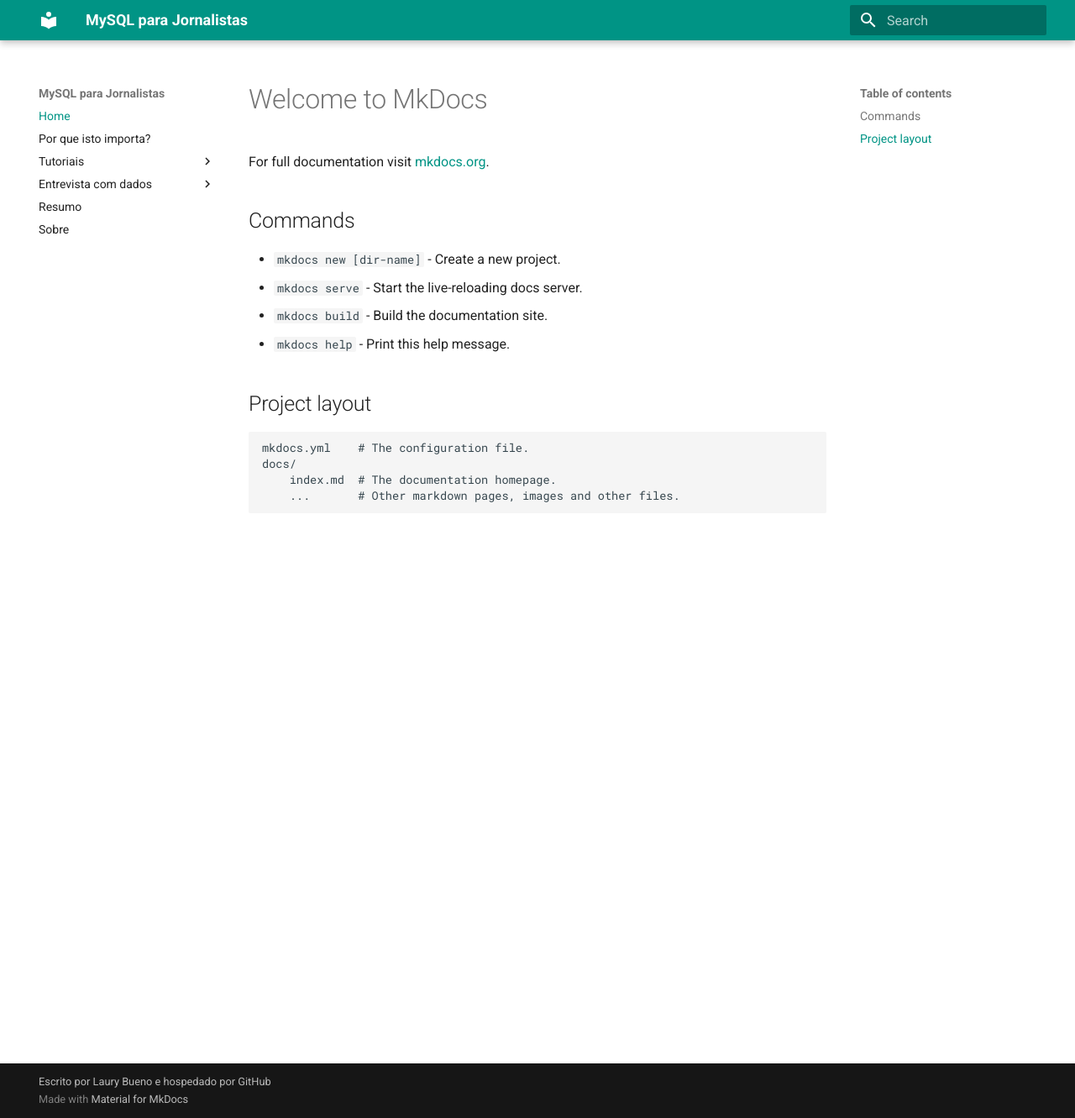
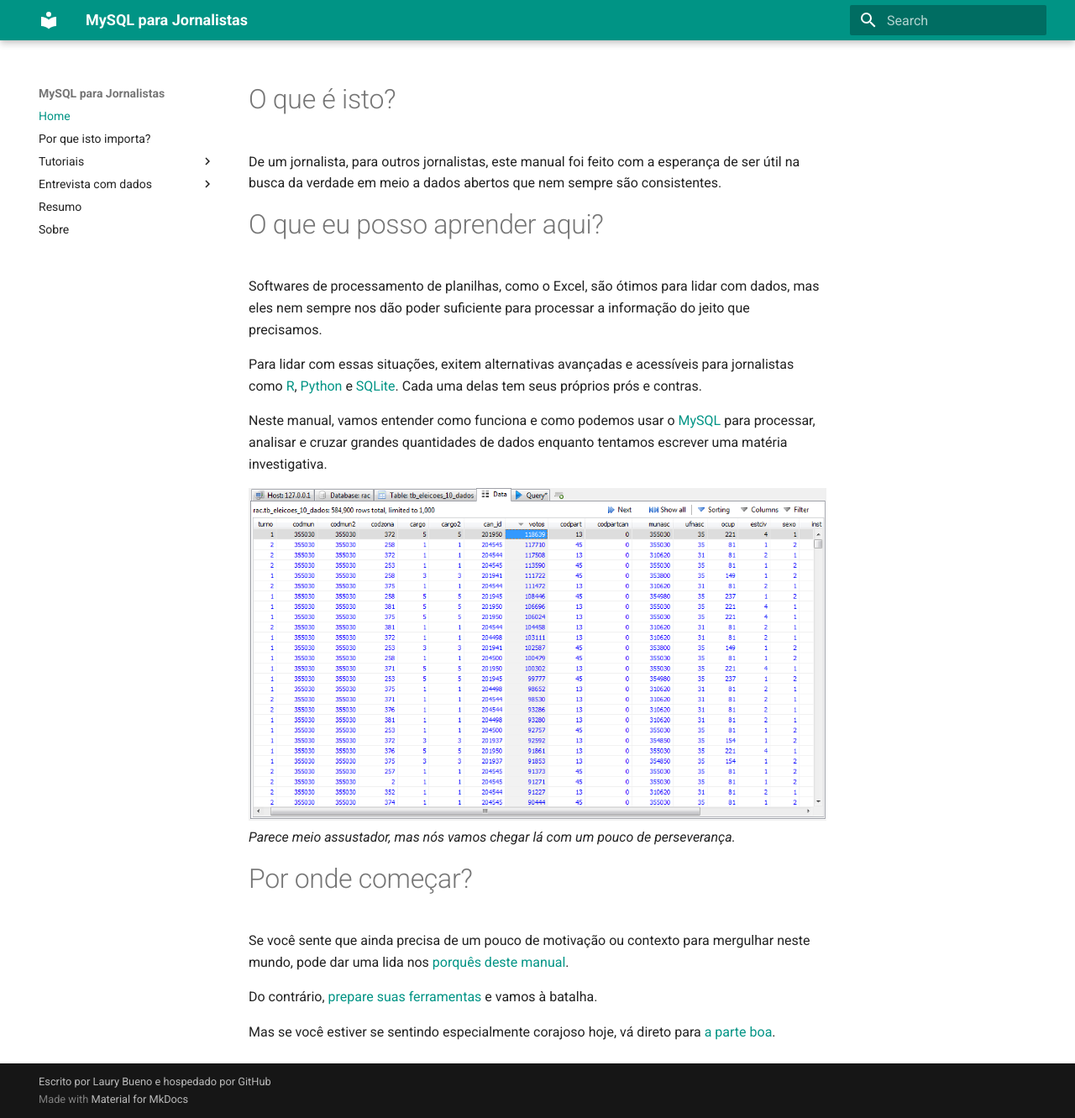
Before and after one commit to laurybueno/mysql-para-jornalistas, an MkDocs documentation site: the page built from docs/index.md, in a window 1280 px wide and 1331 px high. Shown: the whole window at 84% size. Built offline with MkDocs 1.6.1 and Material for MkDocs 9.7.7, drawn with Linux system fonts in a browser that asks for light colours; old or Windows-style settings are respelled for this version of MkDocs.

Commit message:
Primeira versão da home

```diff
--- a/docs/index.md
+++ b/docs/index.md
@@ -1,17 +1,21 @@
-# Welcome to MkDocs
+# O que é isto?
 
-For full documentation visit [mkdocs.org](http://mkdocs.org).
+De um jornalista, para outros jornalistas, este manual foi feito com a esperança de ser útil na busca da verdade em meio a dados abertos que nem sempre são consistentes.
 
-## Commands
+# O que eu posso aprender aqui?
 
-* `mkdocs new [dir-name]` - Create a new project.
-* `mkdocs serve` - Start the live-reloading docs server.
-* `mkdocs build` - Build the documentation site.
-* `mkdocs help` - Print this help message.
+Softwares de processamento de planilhas, como o Excel, são ótimos para lidar com dados, mas eles nem sempre nos dão poder suficiente para processar a informação do jeito que precisamos.
 
-## Project layout
+Para lidar com essas situações, exitem alternativas avançadas e acessíveis para jornalistas como [R](https://www.r-project.org/), [Python](https://www.python.org/) e [SQLite](https://sqlite.org/). Cada uma delas tem seus próprios prós e contras.
 
-    mkdocs.yml    # The configuration file.
-    docs/
-        index.md  # The documentation homepage.
-        ...       # Other markdown pages, images and other files.
+Neste manual, vamos entender como funciona e como podemos usar o [MySQL](https://www.mysql.com/) para processar, analisar e cruzar grandes quantidades de dados enquanto tentamos escrever uma matéria investigativa.
+
+![Screenshot](../img/heidisql-tabela-eleicoes.png)
+*Parece meio assustador, mas nós vamos chegar lá com um pouco de perseverança.*
+
+# Por onde começar?
+Se você sente que ainda precisa de um pouco de motivação ou contexto para mergulhar neste mundo, pode dar uma lida nos [porquês deste manual](por_que/isto_importa.md).
+
+Do contrário, [prepare suas ferramentas](tutoriais/introducao.md) e vamos à batalha.
+
+Mas se você estiver se sentindo especialmente corajoso hoje, vá direto para [a parte boa](/entrevista_com_dados/perguntas/).
```
